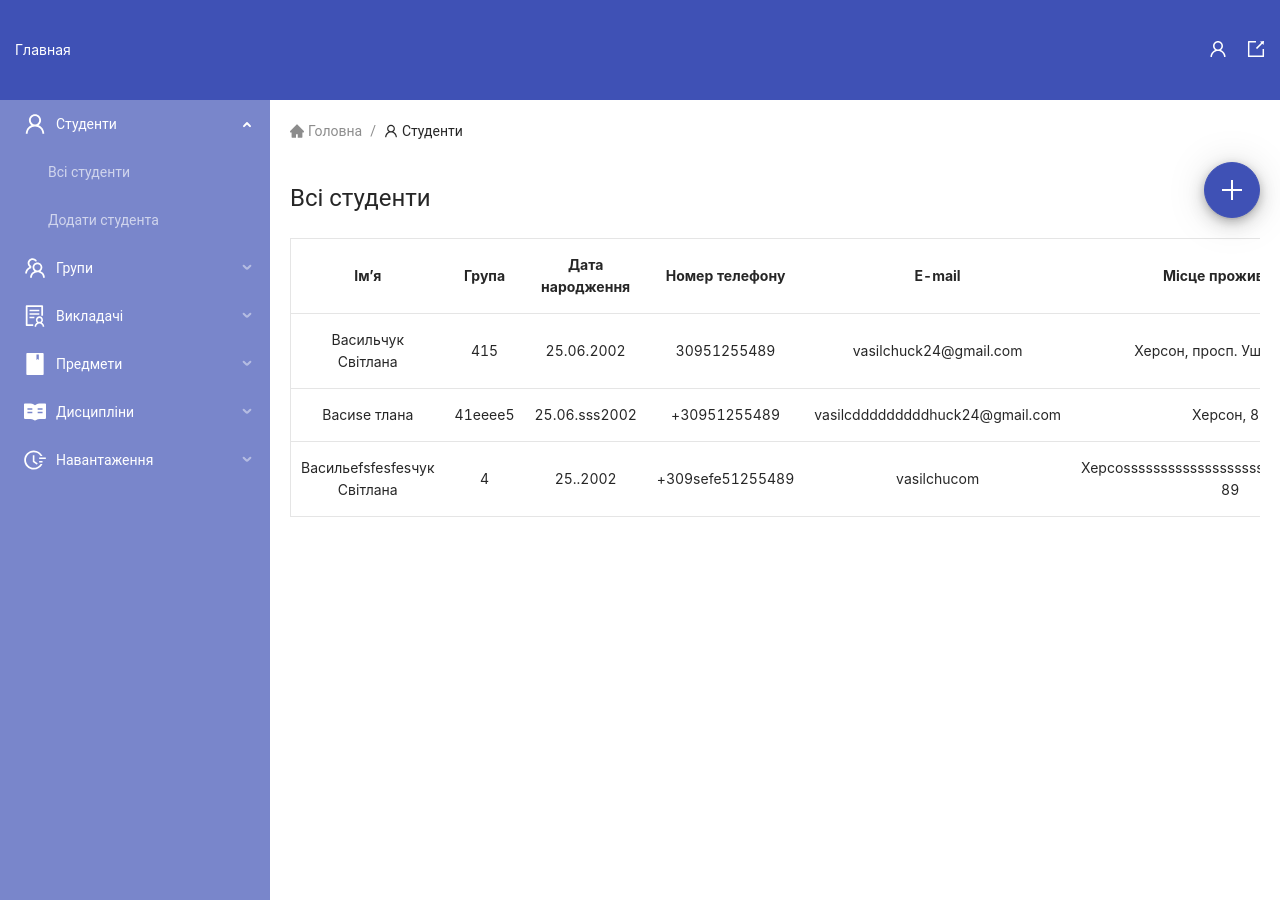
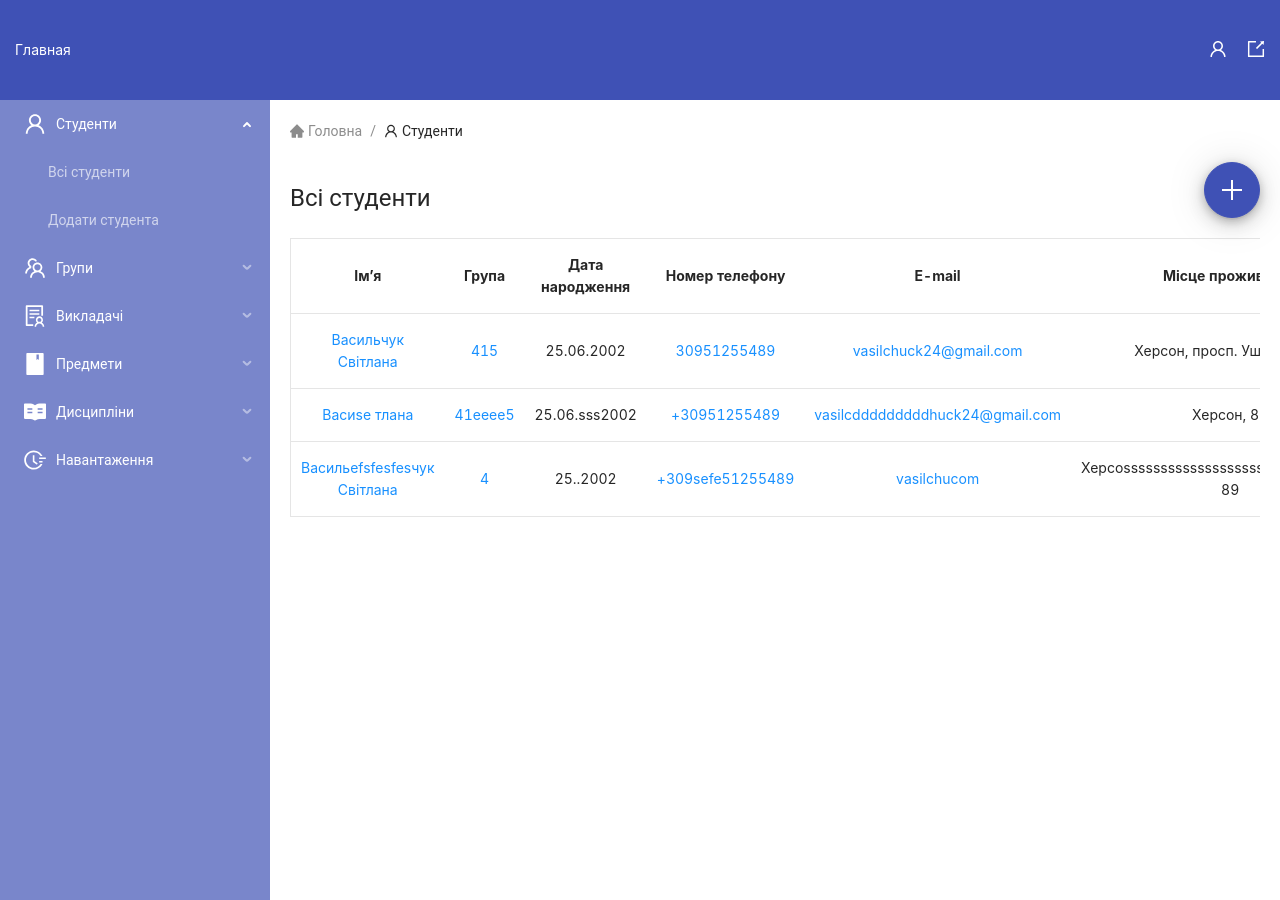
Before and after one commit to LordPozdnyakov/Timetable-for-university-frontend, a React (Create React App) app: page /students in a window 1280 px wide. Built offline with nearby package versions, Linux system fonts and the light colour scheme.

Commit message:
typing, add links for students-page, generate breadcrumps for user-name, add helpers for breadcrumps

```diff
--- a/src/Components/Breadcrumbs/Breadcrumbs.tsx
+++ b/src/Components/Breadcrumbs/Breadcrumbs.tsx
@@ -2,9 +2,11 @@ import React from 'react';
 import {Breadcrumb} from 'antd';
 import {HomeFilled, UserOutlined} from '@ant-design/icons';
 import {useLocation} from 'react-router-dom';
+import IPathnamesProperties from '../../Types/IPathnamesProperties';
+import {checkIfPageIsProfile, createBreadcrumpsForUserName, createPathnamesArray} from '../../Shared/helpers';
 import './Breadcrumps.scss';
 
-const pathnamesProperties = [
+const pathnamesProperties: IPathnamesProperties[] = [
   {
     path: 'students',
     title: 'Студенти',
@@ -14,12 +16,18 @@ const pathnamesProperties = [
     path: 'teachers',
     title: 'Викладачі',
     icon: <UserOutlined/>
+  },
+  {
+    path: 'add-student',
+    title: 'Додати студента',
+    icon: null
   }
 ]
 
 const Breadcrumbs = () => {
   const location = useLocation();
-  const pathnames = location.pathname.split('/').filter((p) => p);
+  const pathnames: string[] = createPathnamesArray(location.pathname);
+  const isProfile: boolean = checkIfPageIsProfile(location.pathname);
 
   return (
     <Breadcrumb className='breadcrumps'>
@@ -37,12 +45,15 @@ const Breadcrumbs = () => {
         )
       }
       {
-        pathnames.map((path, index) => {
-          const pathProperty = pathnamesProperties.find((pathProps) => path === pathProps.path);
+        pathnames.map((path: string, index: number) => {
+          let pathProperty: IPathnamesProperties | undefined = pathnamesProperties.find((pathProps: IPathnamesProperties) => path === pathProps.path);
+          if (index === pathnames.length - 1 && isProfile) {
+            pathProperty = createBreadcrumpsForUserName(pathnames, path);
+          }
           if (!pathProperty) return null;
           const {title, icon} = pathProperty;
-          const isLastElem = index === pathnames.length - 1;
-          const routeTo = `/${pathnames.slice(0, index + 1).join('/')}`;
+          const isLastElem: boolean = index === pathnames.length - 1;
+          const routeTo: string = `/${pathnames.slice(0, index + 1).join('/')}`;
 
           return isLastElem ? (
               <Breadcrumb.Item key={path}>
--- a/src/Components/Student/Student.tsx
+++ b/src/Components/Student/Student.tsx
@@ -1,19 +1,36 @@
 import React from 'react';
+import {Link} from 'react-router-dom';
 import {DeleteFilled, EditFilled} from '@ant-design/icons';
 import IStudentProps from '../../Types/IStudentProps';
 import './Student.scss';
 
 const Student = ({student} : { student: IStudentProps }) => {
 
-  const {name, group, birthDate, phone, email, address} = student;
+  const {id, name, group, birthDate, phone, email, address} = student;
 
   return (
     <tr>
-      <td>{name}</td>
-      <td>{group}</td>
+      <td>
+        <Link to={`/students/${id}`}>
+          {name}
+        </Link>
+      </td>
+      <td>
+        <Link to={`/groups/${group}`}>
+          {group}
+        </Link>
+      </td>
       <td>{birthDate}</td>
-      <td>{phone}</td>
-      <td>{email}</td>
+      <td>
+        <a href={`tel:${phone}`}>
+          {phone}
+        </a>
+      </td>
+      <td>
+        <a href={`mailto:${email}`}>
+          {email}
+        </a>
+      </td>
       <td>{address}</td>
       <td className='table-icon edit-icon'><EditFilled/></td>
       <td className='table-icon delete-icon'><DeleteFilled/></td>
--- /dev/null
+++ b/src/Pages/AddStudentPage/AddStudentPage.tsx
@@ -0,0 +1,11 @@
+import React from 'react';
+
+const AddStudentPage = () => {
+  return (
+    <div>
+      Add Student
+    </div>
+  );
+};
+
+export default AddStudentPage;
--- a/src/Pages/HomePage/HomePage.tsx
+++ b/src/Pages/HomePage/HomePage.tsx
@@ -13,6 +13,7 @@ import SidebarContainerComponent from '../../Components/Sidebar/SidebarContainer
 import MainPage from '../MainPage/MainPage';
 import StudentsPage from '../StudentsPage/StudentsPage';
 import TeachersPage from '../TeachersPage/TeachersPage';
+import AddStudentPage from "../AddStudentPage/AddStudentPage";
 
 
 const HomePage = () => {
@@ -26,6 +27,7 @@ const HomePage = () => {
                     <Route exact path='/' component={MainPage} />
                     <Route exact path="/profile" render={() => <ProfileContainerComponent/>}/>
                     <Route exact path='/students' component={StudentsPage} />
+                    <Route exact path='/students/add-student' component={AddStudentPage} />
                     <Route exact path='/teachers' component={TeachersPage} />
                 </Switch>
             </div>
--- a/src/Pages/StudentsPage/StudentsPage.tsx
+++ b/src/Pages/StudentsPage/StudentsPage.tsx
@@ -1,12 +1,14 @@
 import React from 'react';
+import {Link} from 'react-router-dom';
+import Student from '../../Components/Student/Student';
+import IStudentProps from "../../Types/IStudentProps";
+import {Button} from 'antd';
+import {PlusOutlined} from '@ant-design/icons';
 import './StudentsPage.scss';
-import Student from "../../Components/Student/Student";
-import IStudentProps from "../../Types/IStudentProps";
-import {Button} from "antd";
-import {PlusOutlined} from "@ant-design/icons";
 
-const students = [
+export const students: IStudentProps[] = [
   {
+    id: Math.ceil(Math.random() *  Date.now()),
     name: 'Васильчук Світлана',
     group: '415',
     birthDate: '25.06.2002',
@@ -15,6 +17,7 @@ const students = [
     address: 'Херсон, просп. Ушакова, 89'
   },
   {
+    id: Math.ceil(Math.random() *  Date.now()),
     name: 'Васиse тлана',
     group: '41eeee5',
     birthDate: '25.06.sss2002',
@@ -23,6 +26,7 @@ const students = [
     address: 'Херсон, 89'
   },
   {
+    id: Math.ceil(Math.random() *  Date.now()),
     name: 'Васильefsfesfesчук Світлана',
     group: '4',
     birthDate: '25..2002',
@@ -37,7 +41,9 @@ const StudentsPage = () => {
     <div className='students'>
       <div className='students__header'>
         <h5 className='page-title students__title'>Всі студенти</h5>
-        <Button className='add-btn' type='primary' shape='circle' icon={<PlusOutlined className='add-btn__inner'/>} />
+        <Link to='/students/add-student'>
+          <Button className='add-btn' type='primary' shape='circle' icon={<PlusOutlined className='add-btn__inner'/>}/>
+        </Link>
       </div>
       <div className='table-responsive'>
         <table className='students__table'>
@@ -54,7 +60,7 @@ const StudentsPage = () => {
             </tr>
             {
               students.map((student: IStudentProps) => {
-                return <Student student={student} key={student.email}/>;
+                return <Student student={student} key={student.id}/>;
               })
             }
           </tbody>
--- /dev/null
+++ b/src/Shared/helpers.ts
@@ -0,0 +1,38 @@
+import IStudentProps from '../Types/IStudentProps';
+import IPathnamesProperties from '../Types/IPathnamesProperties';
+import {students} from '../Pages/StudentsPage/StudentsPage';
+
+export function createPathnamesArray(fullPathname: string): string[] {
+  return fullPathname.split('/').filter((p) => p);
+}
+
+export function checkIfPageIsProfile(fullPathname: string): boolean {
+  const pathnames: string[] = createPathnamesArray(fullPathname);
+  const containsId: boolean = !isNaN(+pathnames[1]);
+  return (fullPathname.includes('students') || fullPathname.includes('teachers'))
+    && pathnames.length === 2 && containsId;
+}
+
+export function findUserNameById(data: IStudentProps[] | null, id: number): string {
+  if (!data) return 'Користувач не знайден';
+  const userName: IStudentProps | undefined = data.find((user: IStudentProps) => id === user.id);
+  if (!userName) return 'Користувач не знайден';
+  return userName.name;
+}
+
+export function createBreadcrumpsForUserName (pathnames: string[], path: string): IPathnamesProperties {
+  let data: IStudentProps[] | null = null;
+  if (pathnames[0] === 'students') {
+    data = students;
+  } else if (pathnames[0] === 'teachers') {
+    //data = teachers;
+  } else {
+    data = null;
+  }
+  const title: string = findUserNameById(data, +path);
+  return {
+    path,
+    title,
+    icon: null
+  };
+}
--- /dev/null
+++ b/src/Types/IPathnamesProperties.ts
@@ -0,0 +1,5 @@
+export default interface IPathnamesProperties {
+  path: string,
+  title: string,
+  icon: any
+}
--- a/src/Types/IStudentProps.ts
+++ b/src/Types/IStudentProps.ts
@@ -1,4 +1,5 @@
-export  default interface IStudentProps {
+export default interface IStudentProps {
+  id: number,
   name: string,
   group: string,
   phone: string,
```
